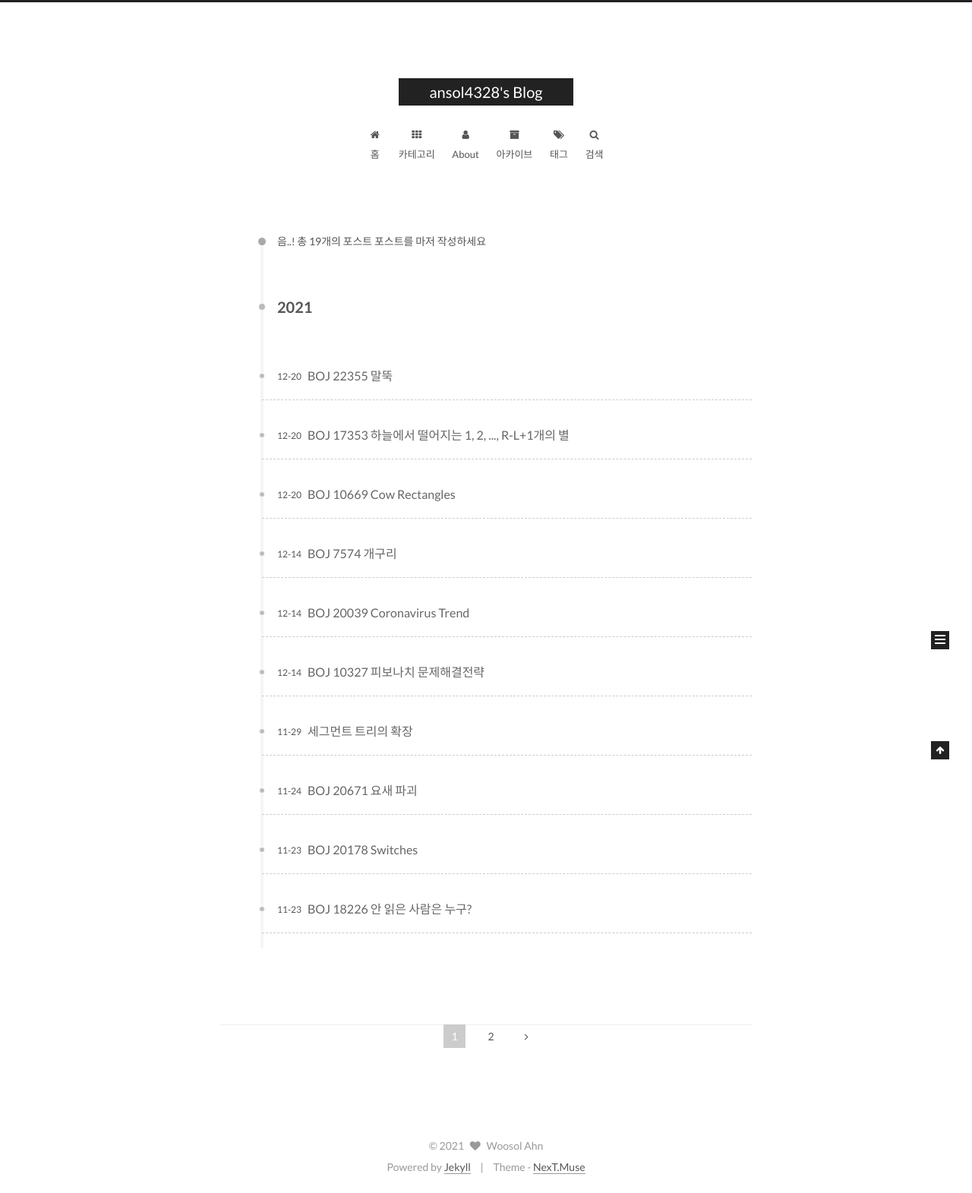
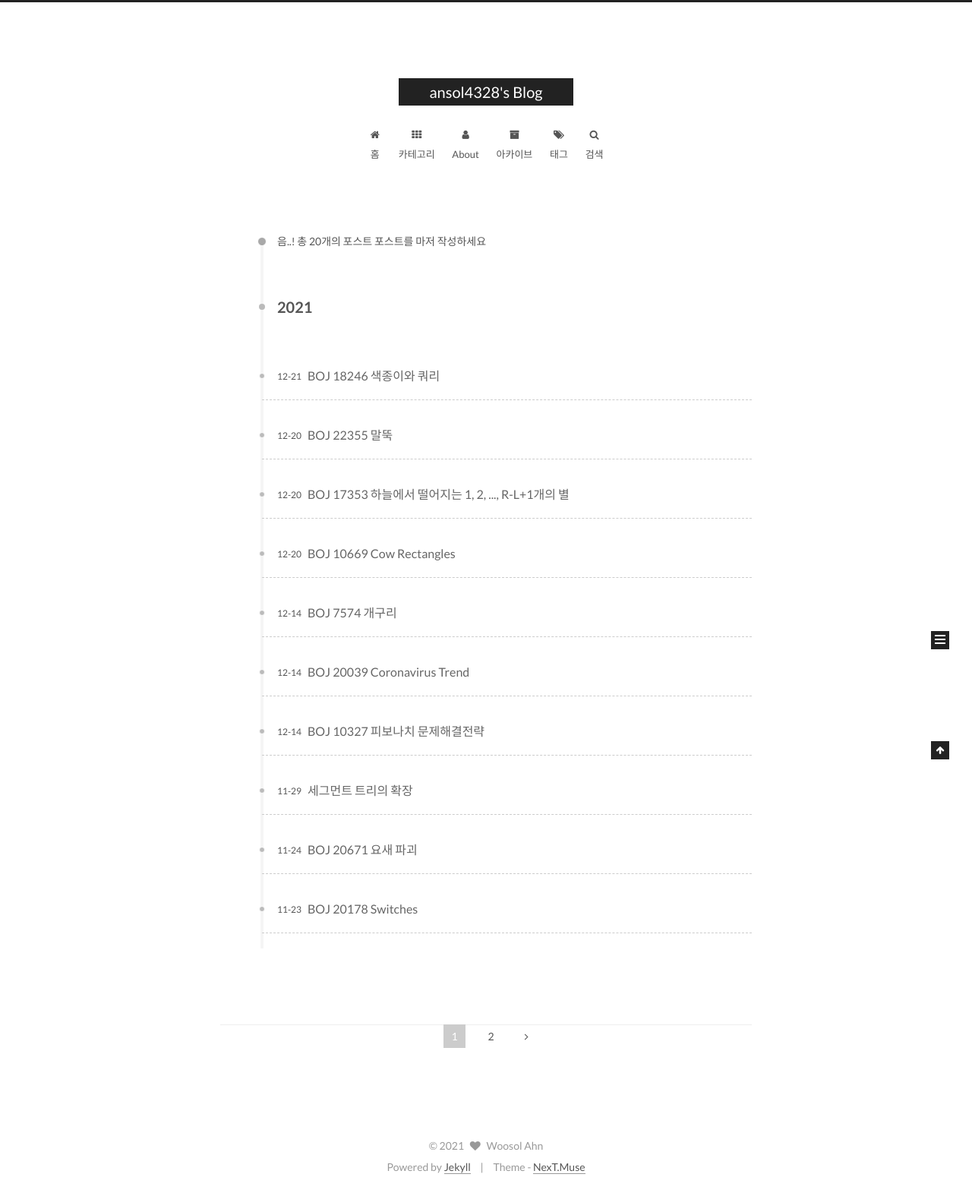
Before and after one commit to ansol4328/ansol4328.github.io, a Jekyll site: the page built from archives/index.html, in a window 1280 px wide. Shown: the whole page at 76% size. Built offline with Jekyll 4.4.1, drawn with Linux system fonts in a browser that asks for light colours; comment, search, counter and statistics services are not loaded; part of the change alters nothing that is shown.

Commit message:
commit new post

```diff
--- /dev/null
+++ b/_posts/2021-12-21-BOJ-18246.md
@@ -0,0 +1,22 @@
+---
+title: BOJ 18246 색종이와 쿼리
+date: 2021-12-21
+description:
+categories:
+ - BOJ
+tags:
+ - 2D Segment Tree
+---
+# 링크
+[BOJ 18246 색종이와 쿼리](https://www.acmicpc.net/problem/18246)
+
+# 문제 요약
+2차원 평면에 x축과 y축에 평행하게 직사각형 모양 색종이가 놓여져 있다. 쿼리로 직사각형이 주어질 때, 해당 범위에서 색종이가 가장 많이 겹쳐 있는 영역에 놓인 색종이의 장 수를 출력하는 문제이다.
+
+# 관찰
+문제의 조건을 잘 살펴보자. 보면 **격자의 범위가 1500 by 1500 으로 굉장히 작은 편**임을 알 수 있다. 따라서 **2차원 누적합의 아이디어**를 이용하면 **각 격자마다 몇장의 종이가 겹쳐있는지를 $O(1500^2)$** 에 쉽게 알 수 있다. 이제 종이가 깔린 상태는 알았으니 쿼리에 대한 답변만 빠르게 하면 문제가 풀릴 것이다.
+
+# 풀이
+2차원에서 2차원 최댓값을 구하는 문제는 당연히 **2차원 최댓값 세그먼트 트리**를 구축하면 풀릴 것이다. 만약 2차원 최댓값 세그먼트 트리가 구축되었다고 가정하면, **하나의 직사각형 쿼리를 처리하는데 $O(\log^2{1500})$ 의 시간**이 걸릴 것이다. 문제는 2차원 세그를 구축하는데 최적화가 필요하단 것이다.
+
+**1차원 세그먼트 트리를 구축**하는데 걸리는 시간은 단순히 update 연산을 이용할 경우 $O(N\log{N})$의 시간이 걸리고, **트리의 리프부터 한층씩 계산하는 방식은 $O(N)$** 임이 잘 알려져 있다. 이 아이디어를 그대로 차용하면 **2차원 세그도 $O(N^2)$ 의 시간에 구축이 가능**하고, 이 문제의 경우 $O(1500^2)$ 의 시간이 걸림이 자명하다. 따라서 본 문제를 해결하는 전체 시간 복잡도는 $O(1500^2+M\log^2{1500})$ 이다.
```
Also changed, not shown: _posts/2021-12-20-BOJ-22355.md (line endings or trailing spaces).
